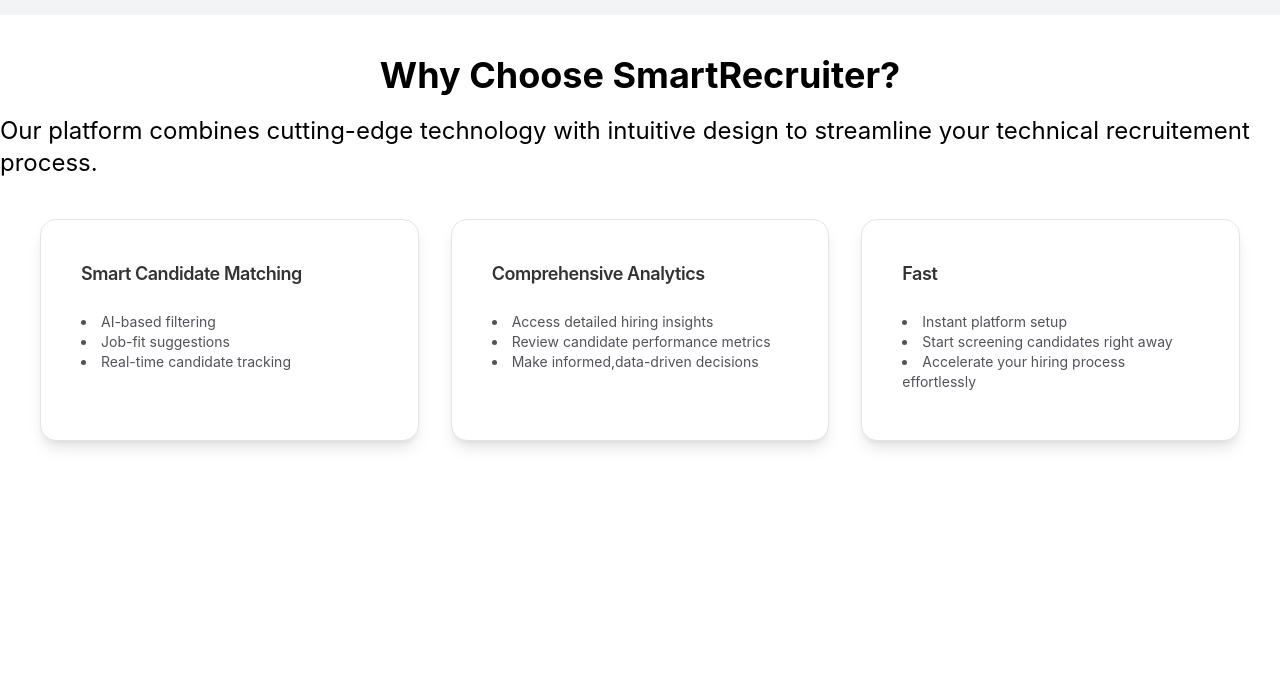
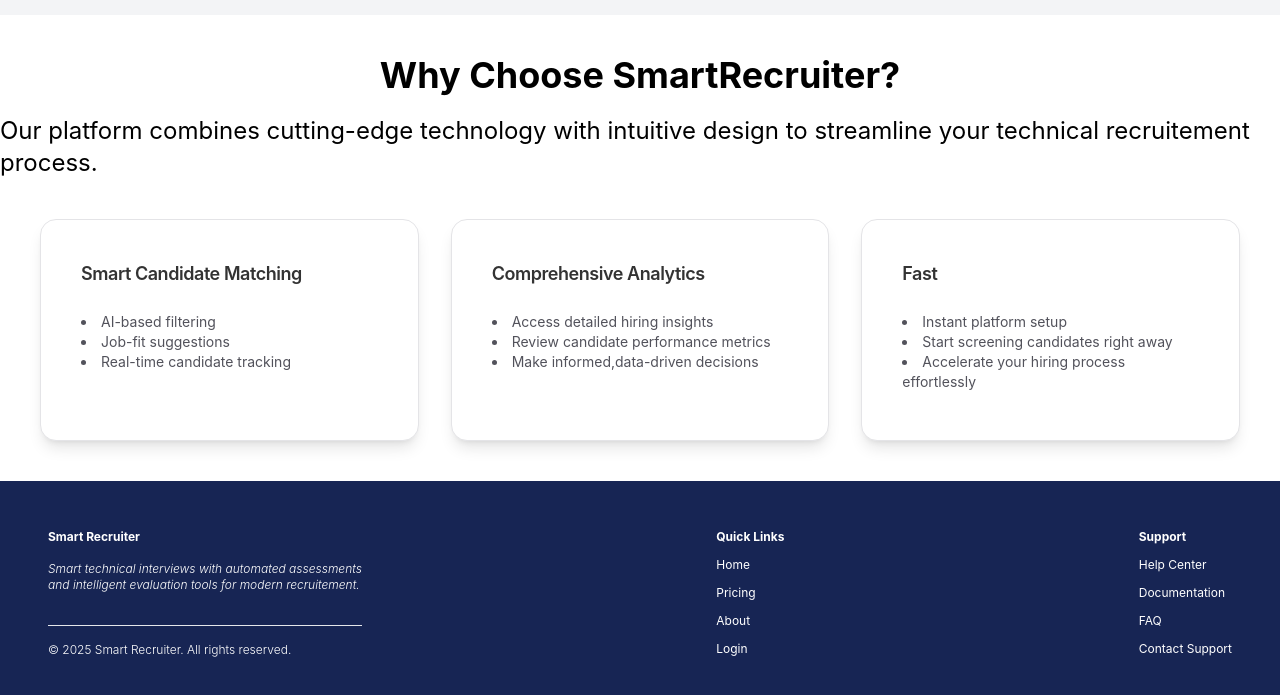
Before and after one commit to awuorochelle75/SmartRecruiter, a React (Vite) app in the folder client/: page / in a window 1280 px wide. Shown: the part 693-1388 px from the top of the page. Before the commit the page ends 1174 px from the top, so only its background shows below. Built offline with nearby package versions, Linux system fonts and the light colour scheme.

Commit message:
adds features to my footer page

```diff
--- a/client/src/App.jsx
+++ b/client/src/App.jsx
@@ -1,5 +1,6 @@
 import { BrowserRouter, Routes, Route } from 'react-router-dom';
 import Navbar from './components/Navbar';
+import Footer from './pages/Footer';
 import Home from './pages/Home';
 
 function App() {
@@ -9,7 +10,7 @@
      <Routes>
       <Route path="/" element={<Home />} />
      </Routes>
-
+    <Footer />
     </BrowserRouter>
   )
 }
--- a/client/src/components/Navbar.jsx
+++ b/client/src/components/Navbar.jsx
@@ -11,10 +11,10 @@
             <Link to = "/">Home</Link>
             <Link to = "/pricing">Pricing</Link>
             <Link to = "/about">About</Link>
-              <Link to = "/about">Login</Link>
 
-
-
+        </div>
+        <div>
+            <Link to = "/about">Login</Link>
         </div>
 
     </nav>
--- /dev/null
+++ b/client/src/pages/Footer.jsx
@@ -0,0 +1,36 @@
+import { Link,useNavigate, useLocation } from 'react-router-dom';
+import { useState } from 'react';
+
+function Footer(){
+    return(
+        <footer className='bg-blue-950 p-12 flex justify-between'>
+            <div >
+                <h1 className='font-bold text-white text-xs'>Smart Recruiter</h1>
+                <p className='font-light italic text-white text-xs mt-4'>Smart technical interviews with automated assessments <br /> and intelligent evaluation tools for modern recruitement.</p>
+                <hr className='my-4 border-t border-white-300 mt-8'></hr>
+                <p className='text-white font-light text-xs'>&copy; 2025 Smart Recruiter. All rights reserved.</p>
+
+            </div>
+             <div className='text-white text-xs flex flex-col space-y-3'>
+                <h1 className='font-bold'>Quick Links</h1>
+                    <Link to = "/">Home</Link>
+                            <Link to = "/pricing">Pricing</Link>
+                            <Link to = "/about">About</Link>
+                              <Link to = "/about">Login</Link>
+
+
+             </div>
+                <div className='text-white text-xs flex flex-col space-y-3'>
+                <h1 className='font-bold'>Support</h1>
+                    <Link to = "/helpcenter">Help Center</Link>
+                            <Link to = "/documentation">Documentation</Link>
+                            <Link to = "/faq">FAQ</Link>
+                              <Link to = "/contactsupport">Contact Support</Link>
+
+
+             </div>
+
+        </footer>
+    )
+}
+export default Footer;
```
Also changed, not shown: client/src/pages/footer.jsx (deleted).
